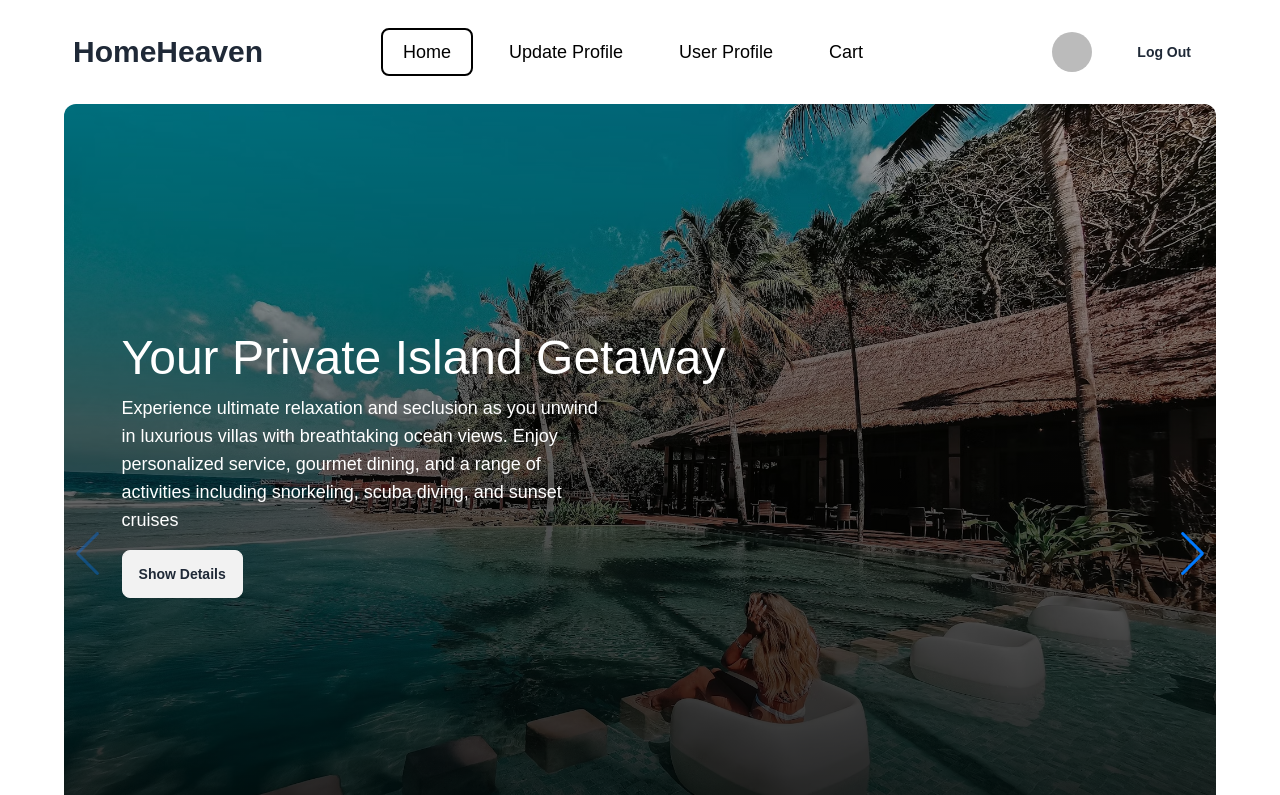
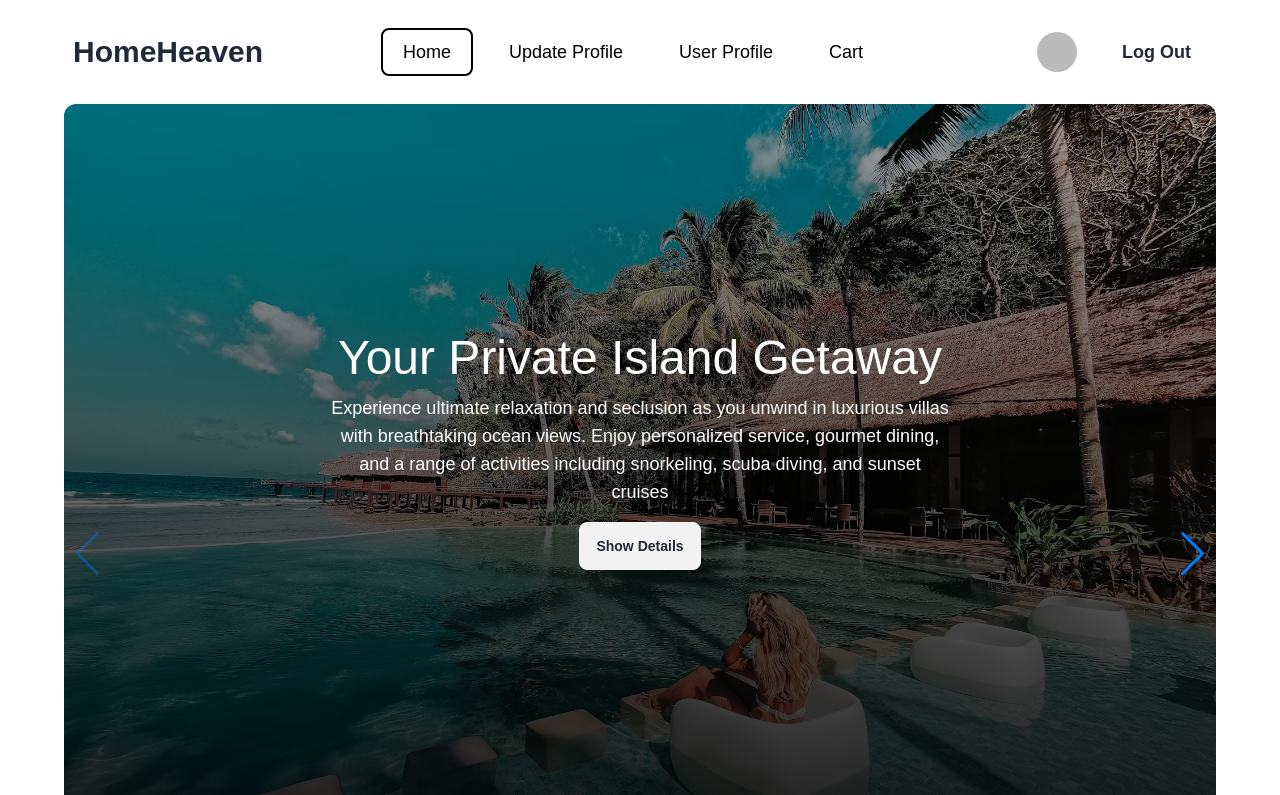
Before and after one commit to Fahmudul/Real-Estate, a React (Vite) app: page / in a window 1280 px wide. Shown: the top 795 px of the page. Built offline with nearby package versions, Linux system fonts and the light colour scheme; no server answers; sample sign-in values are in the browser's storage.

Commit message:
updated readme file

```diff
--- a/src/Pages/Home/Home.jsx
+++ b/src/Pages/Home/Home.jsx
@@ -18,7 +18,7 @@ import { SiDiscord } from "react-icons/si";
 import PropTypes from "prop-types";
 import Footer from "../Shared/Navbar/Footer";
 import "./linearBackground.css";
-import 'animate.css';
+import "animate.css";
 
 // import img_1 from "../../assets/slider 1.png";
 const Home = () => {
@@ -35,7 +35,7 @@ const Home = () => {
         <link rel="canonical" href="http://mysite.com/example" />
       </Helmet>
       {/*Banner section*/}
-      <div className="w-[90%] mt-5 mx-auto ">
+      <div className="w-[90%] mt-5 mx-auto bg-transparent animate__animated animate__backInLeft">
         <Swiper
           className=" h-[900px]"
           // install Swiper modules
@@ -49,12 +49,12 @@ const Home = () => {
           onSlideChange={() => console.log("slide change")}
         >
           <SwiperSlide>
-            <div className=" rounded-2xl min-h-[800px] slider_image_1 lg:text-left text-center">
-              <div className=" text-white w-[80%] py-[20%] px-[5%]">
-                <h1 className="text-3xl md:text-5xl lg:text-5xl animate__animated animate__bounce">
+            <div className=" rounded-2xl min-h-[800px] slider_image_1  text-center">
+              <div className=" text-white  py-[20%] px-[5%] text-center flex flex-col justify-center items-center">
+                <h1 className="text-3xl md:text-5xl lg:text-5xl  text-center">
                   Your Private Island Getaway
                 </h1>
-                <p className="lg:w-[60%] text-lg mt-3 mb-4">
+                <p className="lg:w-[60%] text-lg mt-3 mb-4 text-center">
                   Experience ultimate relaxation and seclusion as you unwind in
                   luxurious villas with breathtaking ocean views. Enjoy
                   personalized service, gourmet dining, and a range of
@@ -67,11 +67,11 @@ const Home = () => {
           </SwiperSlide>
           <SwiperSlide>
             <div className=" rounded-2xl min-h-[800px] slider_image2">
-              <div className=" text-white w-[80%] py-[20%] px-[5%]">
-                <h1 className="text-3xl md:text-5xl lg:text-5xl">
+              <div className=" text-white flex flex-col justify-center items-center py-[20%] px-[5%]">
+                <h1 className="text-3xl md:text-5xl lg:text-5xl text-center">
                   Escape to Paradise: Discover Our Exquisite Resort Experience
                 </h1>
-                <p className="lg:w-[60%] text-lg mt-3 mb-4">
+                <p className="lg:w-[60%] text-lg mt-3 mb-4 text-center">
                   Immerse yourself in the ultimate getaway experience at
                   Paradise Resort, where every moment is designed to captivate
                   your senses and rejuvenate your spirit. Nestled amidst the
@@ -84,11 +84,11 @@ const Home = () => {
           </SwiperSlide>
           <SwiperSlide>
             <div className=" rounded-2xl min-h-[800px] slider_image_3">
-              <div className=" text-white w-[80%] py-[20%] px-[5%]">
-                <h1 className="text-3xl md:text-5xl lg:text-5xl">
+              <div className=" text-white flex flex-col justify-center items-center py-[20%] px-[5%]">
+                <h1 className="text-3xl md:text-5xl lg:text-5xl text-center">
                   Ascend to Luxury: Discover Our Exquisite Penthouse Collection
                 </h1>
-                <p className="lg:w-[60%] text-lg mt-3 mb-4">
+                <p className="lg:w-[60%] text-lg mt-3 mb-4 text-center">
                   Welcome to unparalleled luxury living at our exquisite
                   penthouse. Perched high above the city skyline, this
                   magnificent residence offers an unparalleled blend of
--- a/src/Pages/Home/PropertyCart.jsx
+++ b/src/Pages/Home/PropertyCart.jsx
@@ -4,7 +4,7 @@ const PropertyCart = ({ singleProperty }) => {
   console.log(singleProperty);
 
   return (
-    <div className="w-[90%] mx-auto flex shadow-xl rounded-xl p-5 border">
+    <div className="w-[90%] mx-auto flex flex-col lg:flex-row shadow-xl rounded-xl p-5 border">
       <div className="flex-1">
         <img src={image} className="w-full h-[450px]  rounded-lg" alt="" />
       </div>
@@ -18,8 +18,10 @@ const PropertyCart = ({ singleProperty }) => {
           <FaSackDollar className="w-5 h-5" />
           {price}
         </p>
-        <h1 className="font-bold">House description</h1>
-        <p className="text-gray-500 w-[880px]">{description}</p>
+        <h1 className="font-bold min-w-[300px]">House description</h1>
+        <p className="text-gray-500 min-w-[270px] md:w-[600px] lg:w-[880px]">
+          {description}
+        </p>
       </div>
     </div>
   );
--- a/src/Pages/Shared/Navbar/Navbar.jsx
+++ b/src/Pages/Shared/Navbar/Navbar.jsx
@@ -3,6 +3,8 @@ import { Link, NavLink } from "react-router-dom";
 import { AuthContext } from "../../../AuthProvider/AuthProvider";
 import "./Navbar.css";
 import toast from "react-hot-toast";
+import "animate.css";
+
 const Navbar = () => {
   // console.log(photoUrl);
   const { user, logOut } = useContext(AuthContext);
@@ -49,7 +51,7 @@ const Navbar = () => {
   };
 
   return (
-    <div className="navbar bg-base-100 w-[90%] mx-auto mt-5 bg-transparent">
+    <div className="navbar bg-base-100 w-[90%] mx-auto mt-5 bg-transparent animate__animated animate__backInLeft">
       <div className="navbar-start">
         <div className="dropdown">
           <div
@@ -94,7 +96,7 @@ const Navbar = () => {
               title={user.displayName}
               src={user.photoURL}
             />
-            <button onClick={handleSignOut} className="btn btn-ghost">
+            <button onClick={handleSignOut} className="btn btn-ghost text-lg">
               Log Out
             </button>
           </div>
```
Also changed, not shown: 1 other file (tests, documents, lock files or other folders).
